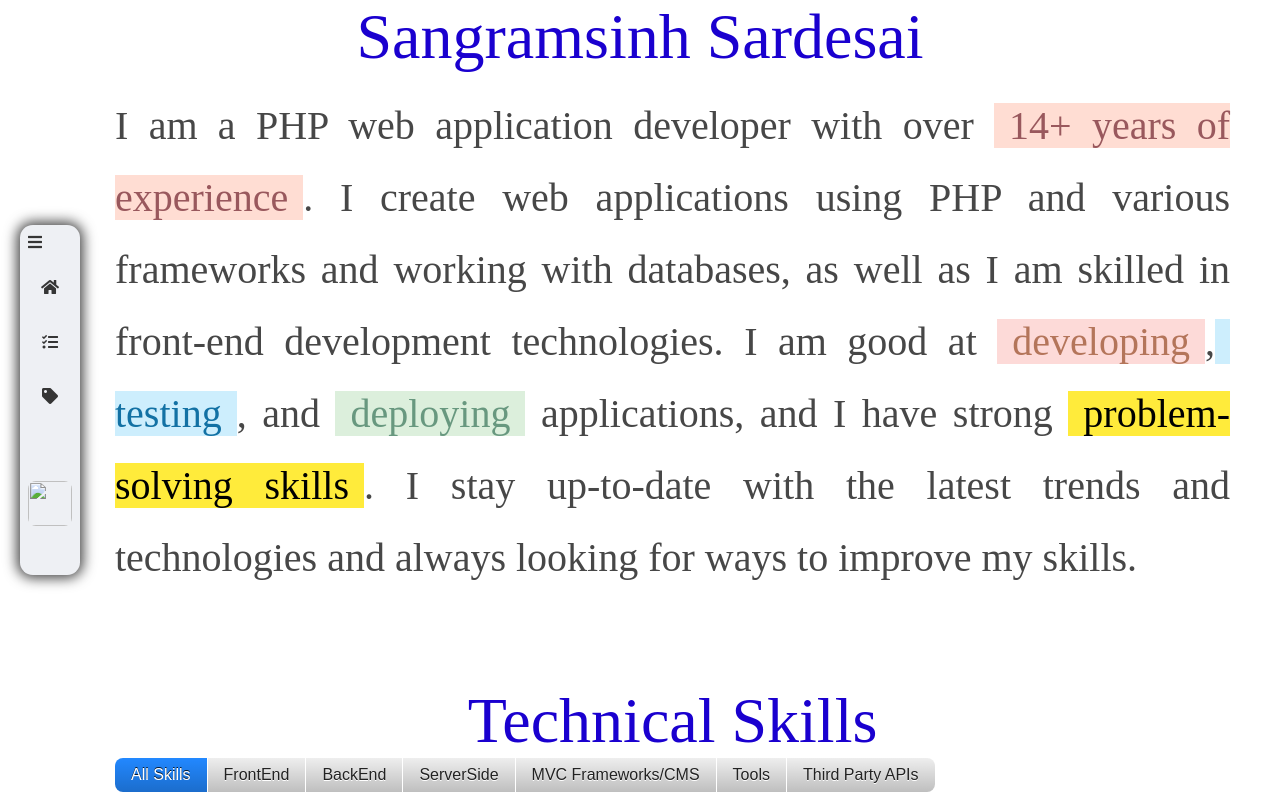
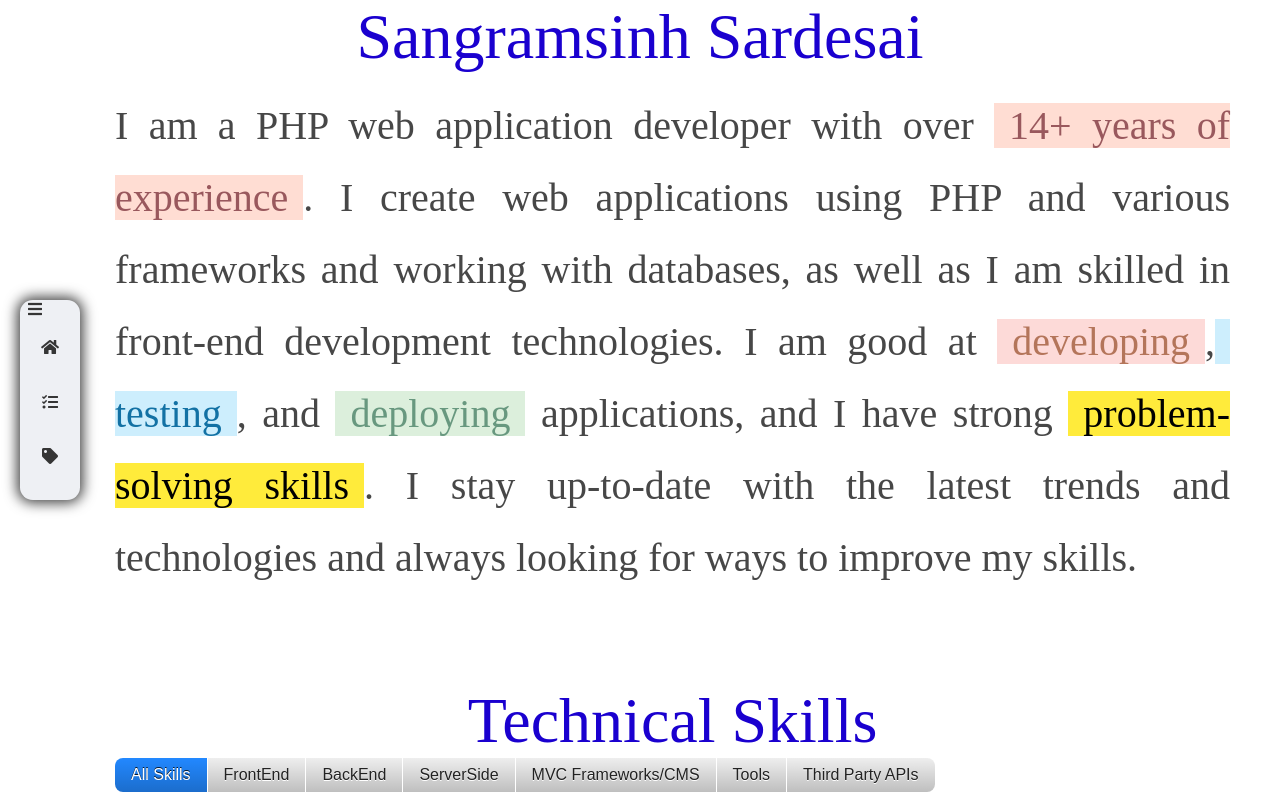
Before and after one commit to sangramsinhsardesai/WebApplicationDeveloper, a plain HTML site: page index.html in a window 1280 px wide. Shown: the top 800 px of the page. Drawn offline with nearby package versions, Linux system fonts and the light colour scheme; a web font is replaced by a local one.

Commit message:
Update index.html

```diff
--- a/index.html
+++ b/index.html
@@ -37,7 +37,7 @@
     {
         position: fixed;
         width: 60px;
-        max-height: 350px;
+        max-height: 200px;
         background-color: var(--bg-black-50);
         z-index: 2;
         top: 0;
@@ -576,15 +576,6 @@ h1 span {
 				</a>
 			</li>
 		</ul>
-		<div class="menuUser">
-			<a href="#">
-				<div>
-					<img src="image/user.jpg" alt="">
-				</div>
-				<h5 class="Username menuText">Sangramsinh Sardesai</h5>
-				<p class="menuText"><i class="fas fa-chevron-right"></i></p>
-			</a>
-		</div>
 	</nav>
 <div class="bodycontainer">
 
```
